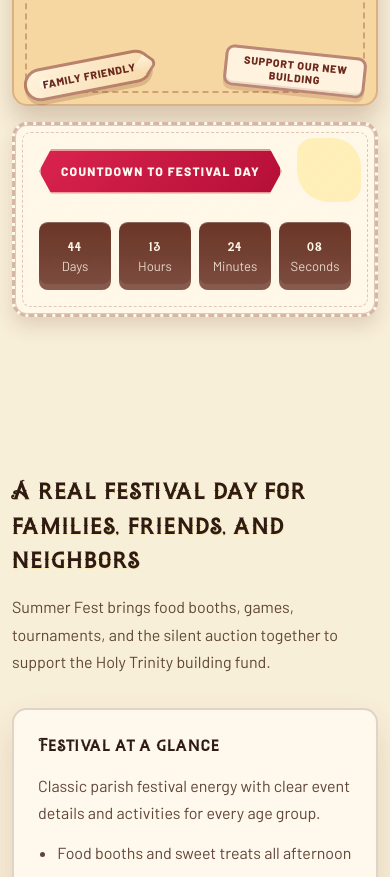
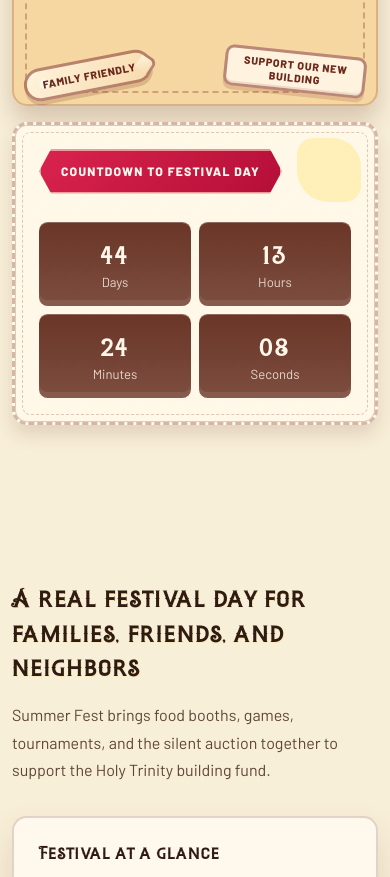
Before and after one commit to joshmzamora/summerfest-htcc, a Next.js app: page / in a window 390 px wide. Shown: the part 1200-2077 px from the top of the page. Built offline with nearby package versions, Linux system fonts and the light colour scheme.

Commit message:
Update countdown unit styles for improved responsiveness; adjust font sizes and layout in hero actions

```diff
--- a/app/globals.css
+++ b/app/globals.css
@@ -633,7 +633,7 @@ main {
 .countdown-unit strong {
   display: block;
   font-family: var(--font-display), cursive;
-  font-size: clamp(1.15rem, 4vw, 2rem);
+  font-size: clamp(1.45rem, 4.8vw, 2.6rem);
   color: #fff8ea;
   letter-spacing: 0.05em;
   font-weight: 400;
@@ -2529,16 +2529,26 @@ span.poster-sticker-family::after {
   }
 
   .hero-actions {
-    display: flex;
+    display: grid;
+    grid-template-columns: repeat(2, minmax(0, 1fr));
+    max-width: 28rem;
   }
 
   .hero-actions .button {
-    width: auto;
-    min-width: 10.5rem;
+    width: 100%;
+    min-width: 0;
   }
 }
 
 @media (max-width: 520px) {
+  .countdown-grid {
+    grid-template-columns: repeat(2, minmax(0, 1fr));
+  }
+
+  .countdown-unit strong {
+    font-size: clamp(2.2rem, 9.5vw, 2.9rem);
+  }
+
   .admission-panel,
   .admission-explainer,
   .pricing-board,
```
